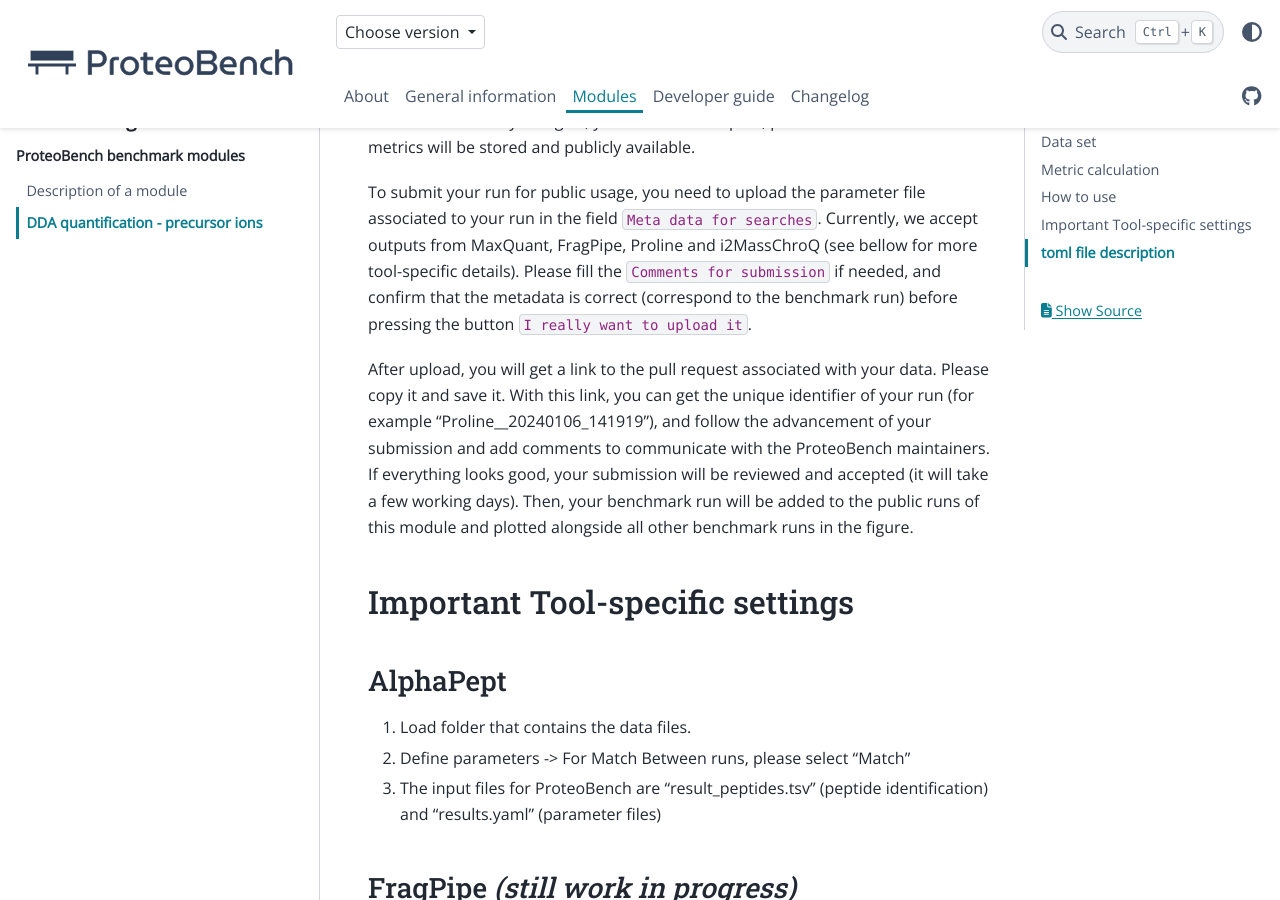
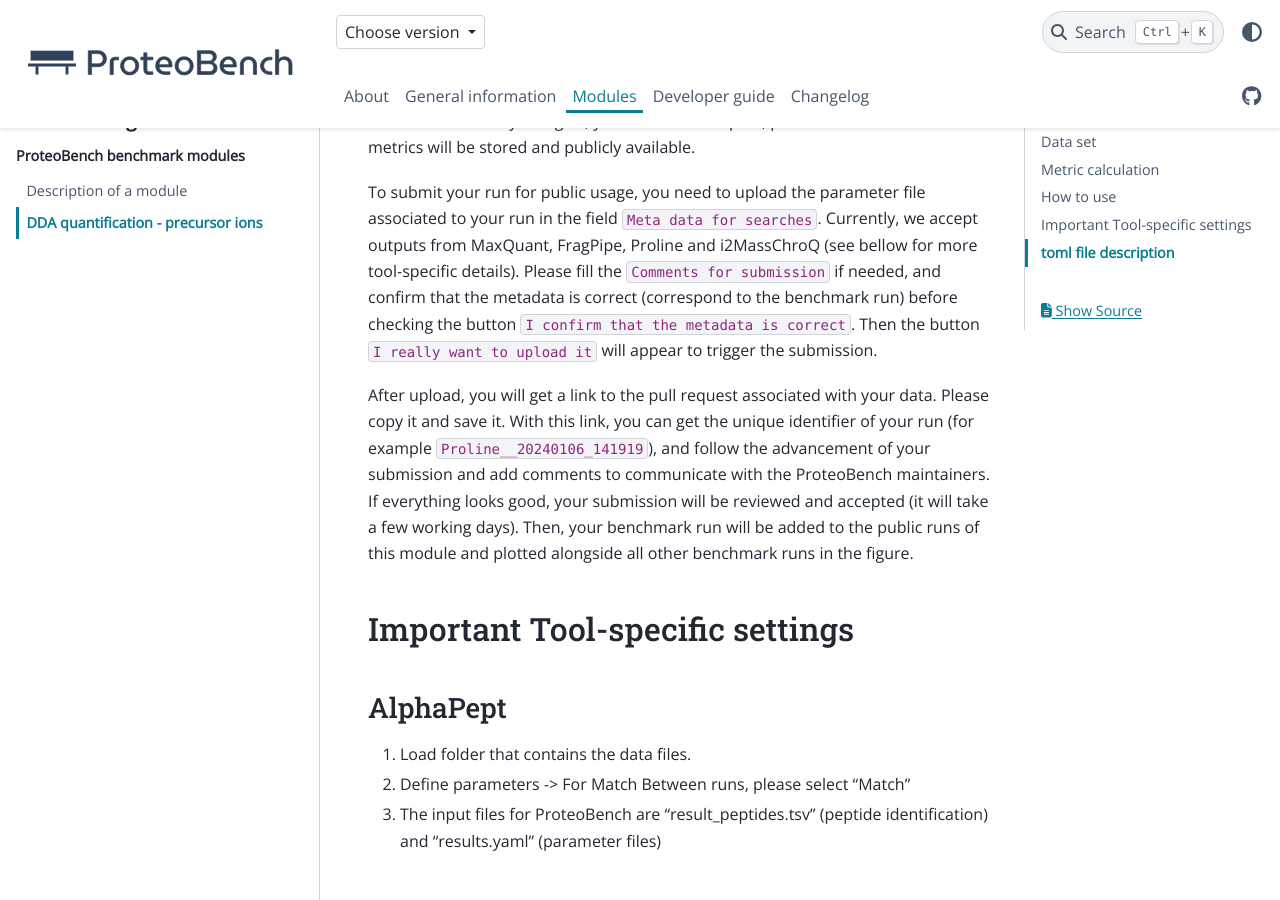
Before and after one commit to Proteobench/ProteoBench, a Sphinx documentation site: the page built from docs/available-modules/2-DDA-Quantification-ion-level.md, in a window 1280 px wide and 900 px high, scrolled down 2298 px. Built offline with Sphinx 7.4.7 and the PyData theme 0.15.4, drawn with Linux system fonts in a browser that asks for light colours; pages that are not in the unit, such as notebooks, are missing from menus; some of the changed text lies outside the part shown.

Commit message:
:memo: improve description of uploading a submission

```diff
--- a/docs/available-modules/2-DDA-Quantification-ion-level.md
+++ b/docs/available-modules/2-DDA-Quantification-ion-level.md
@@ -43,9 +43,10 @@
 
 When you have successfully uploaded and visualized a benchmark run, we strongly encourage you to add the result to the online repository. This way, your run will be available to the entire community and can be compared to all other uploaded benchmark runs. By doing so, your workflow outputs, parameters and calculated metrics will be stored and publicly available.
 
-To submit your run for public usage, you need to upload the parameter file associated to your run in the field `Meta data for searches`. Currently, we accept outputs from MaxQuant, FragPipe, Proline and i2MassChroQ (see bellow for more tool-specific details). Please fill the `Comments for submission` if needed, and confirm that the metadata is correct (correspond to the benchmark run) before pressing the button `I really want to upload it`.
+To submit your run for public usage, you need to upload the parameter file associated to your run in the field `Meta data for searches`. Currently, we accept outputs from MaxQuant, FragPipe, Proline and i2MassChroQ (see bellow for more tool-specific details). Please fill the `Comments for submission` if needed, and confirm that the metadata is correct (correspond to the benchmark run) before checking the button `I confirm that the metadata is correct`. Then the button
+`I really want to upload it` will appear to trigger the submission.
 
-After upload, you will get a link to the pull request associated with your data. Please copy it and save it. With this link, you can get the unique identifier of your run (for example "Proline__20240106_141919"), and follow the advancement of your submission and add comments to communicate with the ProteoBench maintainers. If everything looks good, your submission will be reviewed and accepted (it will take a few working days). Then, your benchmark run will be added to the public runs of this module and plotted alongside all other benchmark runs in the figure.
+After upload, you will get a link to the pull request associated with your data. Please copy it and save it. With this link, you can get the unique identifier of your run (for example `Proline__20240106_141919`), and follow the advancement of your submission and add comments to communicate with the ProteoBench maintainers. If everything looks good, your submission will be reviewed and accepted (it will take a few working days). Then, your benchmark run will be added to the public runs of this module and plotted alongside all other benchmark runs in the figure.
 
 ## Important Tool-specific settings
 
@@ -82,9 +83,9 @@
 
 ### Proline
 Use the raw file names as sample names. In the output, it will automatically remove "LFQ_Orbitrap_".
-For this module, use the excel exports. Make sure that the “Quantified peptide ions” tab contains the columns "samesets_accessions" and "subsets_accessions". The accessions in these two field are combined to determine what species a peptide sequence matches to.
-The "Quantified peptide ions" tab reports validated PSMs, so precursor ion quantities (retrieved from XICs) are duplicated. This redundancy is removed before metric calculation.
-For public submission, you can upload the same excel export, just make sure to have the tabs "Search settings and infos", "Import and filters", "Quant config".
+For this module, use the excel exports. Make sure that the `Quantified peptide ions` tab contains the columns `samesets_accessions` and `subsets_accessions`. The accessions in these two field are combined to determine what species a peptide sequence matches to.
+The `Quantified peptide ions` tab reports validated PSMs, so precursor ion quantities (retrieved from XICs) are duplicated. This redundancy is removed before metric calculation.
+For public submission, you can upload the same excel export, just make sure to have the tabs `Search settings and infos`, `Import and filters`, `Quant config`.
 
 ### Sage
 
```
